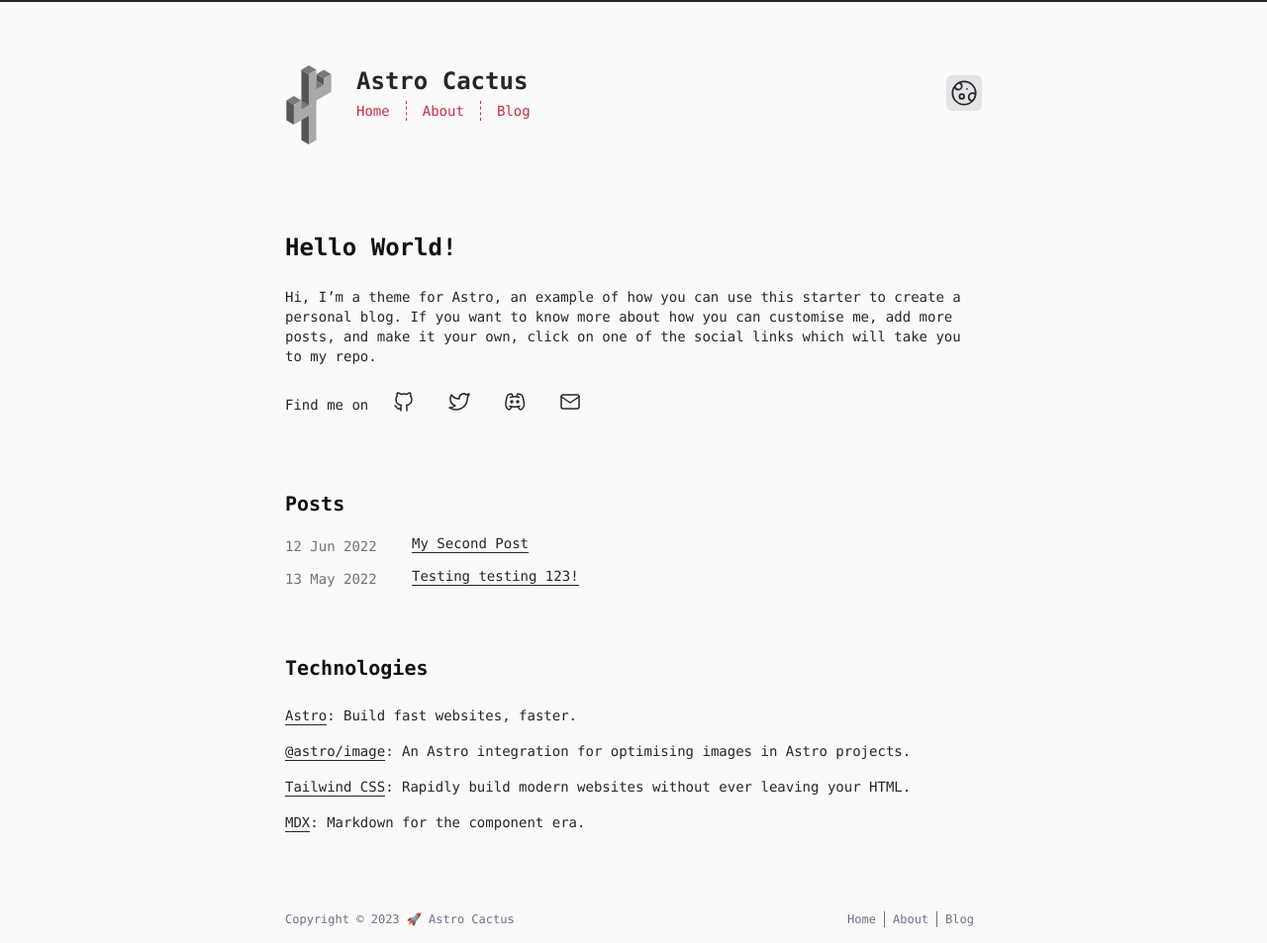
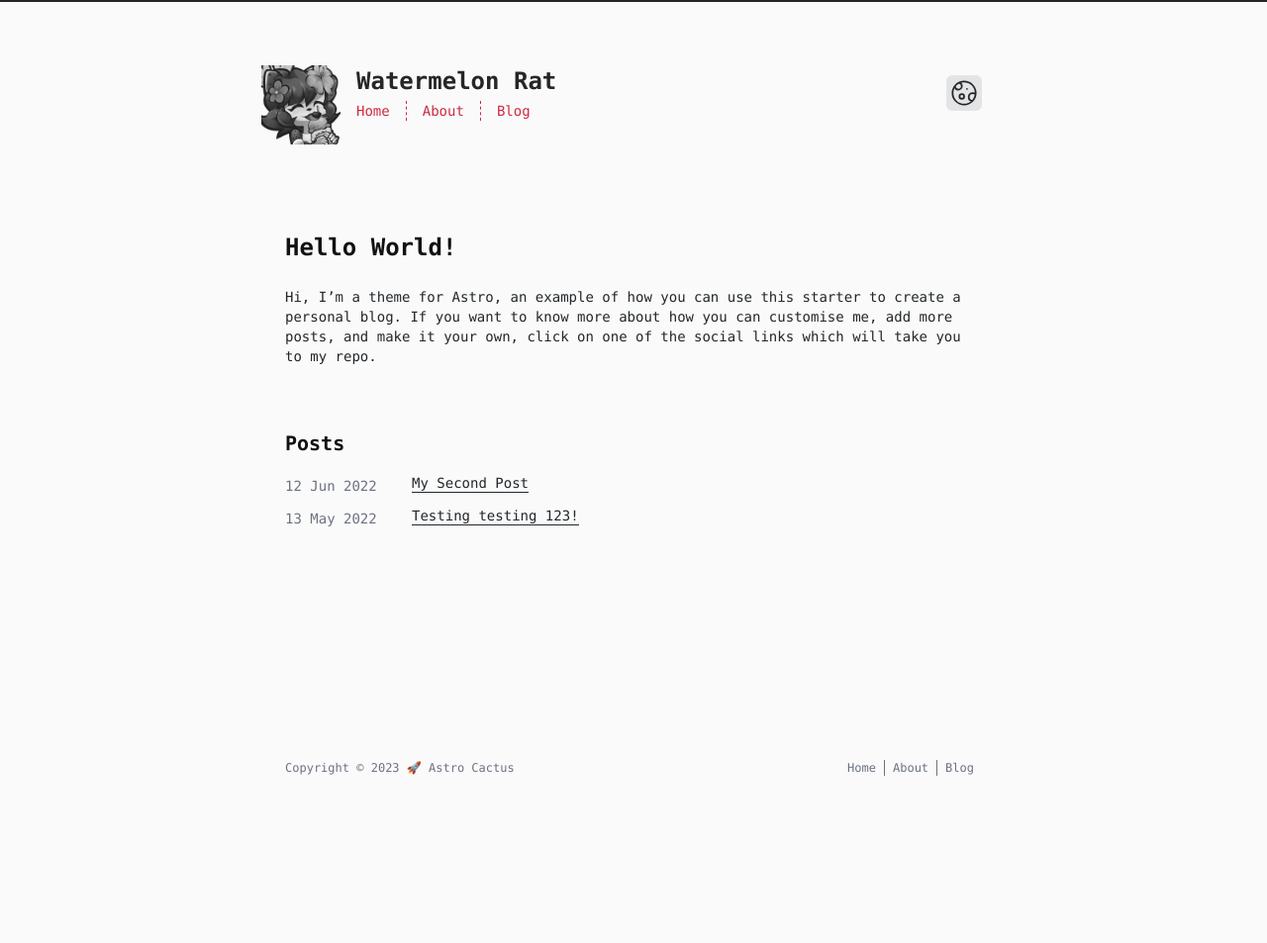
Before and after one commit to AsbestosPC/-watermelonrat, an Astro site: page / in a window 1280 px wide. Shown: the whole page at 99% size. After the commit the page ends 800 px from the top, so only its background shows below. Built offline with nearby package versions, Linux system fonts and the light colour scheme; Astro itself is replaced by a stand-in of ours; some packages are replaced by stand-ins of ours.

Commit message:
Changed logo, personal site info

```diff
--- a/src/components/layout/Header.astro
+++ b/src/components/layout/Header.astro
@@ -1,5 +1,6 @@
 ---
 import ThemeToggle from "../ThemeToggle.astro";
+import { Image } from "@astrojs/image/components";
 
 const url = new URL(Astro.request.url);
 
@@ -42,27 +43,19 @@
 			class="inline-flex items-center grayscale hover:filter-none sm:relative sm:inline-block"
 			aria-current={url.pathname === "/" ? "page" : false}
 		>
-			<svg
-				class="mr-3 h-10 w-6 sm:absolute sm:left-[-4.5rem] sm:mr-0 sm:h-20 sm:w-12"
+			<Image
+				class="mr-3 h-12 w-12 sm:absolute sm:left-[-6rem] sm:mr-0 sm:h-20 sm:w-20"
 				aria-hidden="true"
 				focusable="false"
 				fill="none"
 				xmlns="http://www.w3.org/2000/svg"
 				viewBox="0 0 272 480"
-			>
-				<title>Logo</title>
-				<path
-					d="M181.334 93.333v-40L226.667 80v40l-45.333-26.667ZM136.001 53.333 90.667 26.667v426.666L136.001 480V53.333Z"
-					fill="#B04304"></path>
-				<path
-					d="m136.001 119.944 45.333-26.667 45.333 26.667-45.333 26.667-45.333-26.667ZM90.667 26.667 136.001 0l45.333 26.667-45.333 26.666-45.334-26.666ZM181.334 53.277l45.333-26.666L272 53.277l-45.333 26.667-45.333-26.667ZM0 213.277l45.333-26.667 45.334 26.667-45.334 26.667L0 213.277ZM136 239.944l-45.333-26.667v53.333L136 239.944Z"
-					fill="#FF5D01"></path>
-				<path
-					d="m136 53.333 45.333-26.666v120L226.667 120V80L272 53.333V160l-90.667 53.333v240L136 480V306.667L45.334 360V240l45.333-26.667v53.334L136 240V53.333Z"
-					fill="#53C68C"></path>
-				<path d="M45.334 240 0 213.334v120L45.334 360V240Z" fill="#B04304"></path>
-			</svg>
-			<span class="text-xl font-bold sm:text-2xl">Astro Cactus</span>
+				src="/images/emote1.png"
+				alt="A red-haired character eating ice cream"
+				width={200}
+				height={200}
+			/>
+			<span class="text-xl font-bold sm:text-2xl">Watermelon Rat</span>
 		</a>
 		<nav
 			id="navigation-menu"
--- a/src/pages/index.astro
+++ b/src/pages/index.astro
@@ -18,7 +18,6 @@
 			blog. If you want to know more about how you can customise me, add more posts, and make it
 			your own, click on one of the social links which will take you to my repo.
 		</p>
-		<SocialList />
 	</section>
 	<section aria-label="Blog post list" class="mt-16">
 		<h2 class="title mb-4 text-xl">Posts</h2>
@@ -32,53 +31,4 @@
 			}
 		</ul>
 	</section>
-	<section class="mt-16">
-		<h2 class="title mb-4 text-xl">Technologies</h2>
-		<ul class="space-y-4 sm:space-y-2">
-			<li>
-				<a
-					href="https://astro.build"
-					target="_blank"
-					rel="noopener noreferrer"
-					class="cactus-link inline-block"
-					>Astro
-				</a>:
-				<p class="inline-block sm:mt-2">Build fast websites, faster.</p>
-			</li>
-			<li>
-				<a
-					href="https://docs.astro.build/en/guides/integrations-guide/image/"
-					target="_blank"
-					rel="noopener noreferrer"
-					class="cactus-link inline-block"
-					>@astro/image
-				</a>:
-				<p class="inline-block sm:mt-2">
-					An Astro integration for optimising images in Astro projects.
-				</p>
-			</li>
-			<li>
-				<a
-					href="https://tailwindcss.com"
-					target="_blank"
-					rel="noopener noreferrer"
-					class="cactus-link inline-block"
-					>Tailwind CSS
-				</a>:
-				<p class="inline-block sm:mt-2">
-					Rapidly build modern websites without ever leaving your HTML.
-				</p>
-			</li>
-			<li>
-				<a
-					href="https://mdxjs.com/"
-					target="_blank"
-					rel="noopener noreferrer"
-					class="cactus-link inline-block"
-					>MDX
-				</a>:
-				<p class="inline-block sm:mt-2">Markdown for the component era.</p>
-			</li>
-		</ul>
-	</section>
 </PageLayout>
--- a/src/site.config.ts
+++ b/src/site.config.ts
@@ -1,9 +1,9 @@
 const siteMeta = {
-	title: "Astro Theme Cactus",
-	description: "An opinionated starter theme for Astro",
-	lang: "en-GB",
-	ogLocale: "en_GB",
-	githubUrl: "https://github.com/chrismwilliams/astro-theme-cactus",
+	title: "Watermelon Rat",
+	description: "A fruity rat's blogging",
+	lang: "en-US",
+	ogLocale: "en_US",
+	githubUrl: "https://github.com/AsbestosPC/watermelonrat",
 	themeColorLight: "#fafafa",
 	themeColorDark: "#1d1f21",
 };
```
Also changed, not shown: public/images/emote1.png (added), 1 other file.
